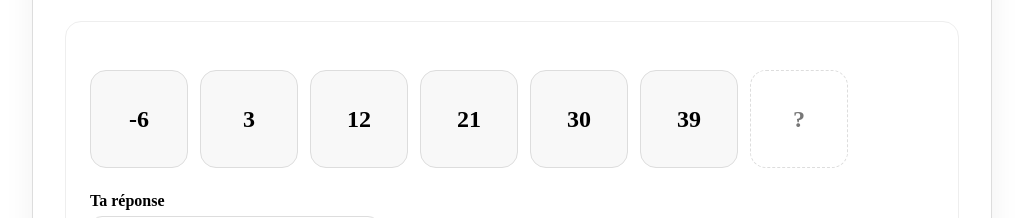
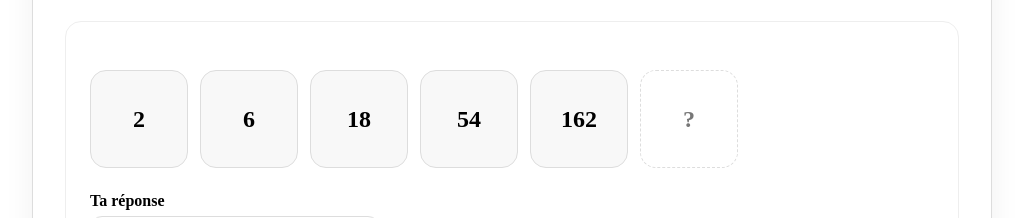
Before and after one commit to madmoune/epoque, an Angular app: page /sequences in a window 1280 px wide. Shown: the part 160-378 px from the top of the page, without its empty margins (128-1151 px from the left). Built offline with nearby package versions, Linux system fonts and the light colour scheme.

Commit message:
Fix deployment and sequence.

```diff
--- a/package.json
+++ b/package.json
@@ -7,8 +7,8 @@
     "build": "ng build",
     "watch": "ng build --watch --configuration development",
     "test": "ng test",
-    "github-build": "ng build --configuration production --base-href ./ --deploy-url ./",
-    "github-push": "ng build --configuration production --base-href ./ --deploy-url ./ && npx angular-cli-ghpages --dir=dist/epique/browser --no-silent"
+    "github-build": "ng build --configuration production --base-href /epoque/ --deploy-url /epoque/ && node -e \"require('fs').copyFileSync('dist/epique/browser/index.html','dist/epique/browser/404.html')\"",
+    "github-push": "npm run github-build && npx angular-cli-ghpages --dir=dist/epique/browser --no-silent"
   },
   "private": true,
   "packageManager": "npm@11.13.0",
--- a/src/app/puzzles/puzzlehunt/Navigation/navigation.page.html
+++ b/src/app/puzzles/puzzlehunt/Navigation/navigation.page.html
@@ -8,7 +8,7 @@
     <section class="puzzle-panel" aria-label="Énoncé du puzzle">
       <p class="clue">Les itinéraires devraient m'indiquer ce dont j'ai besoin pour la suite.</p>
 
-      <img class="navigation-image" src="navigation.png" alt="Illustration de navigation pour l'énigme" />
+      <img class="navigation-image" src="puzzles/navigation.png" alt="Illustration de navigation pour l'énigme" />
     </section>
   </section>
 </main>
--- a/src/app/puzzles/sequences/sequences.service.ts
+++ b/src/app/puzzles/sequences/sequences.service.ts
@@ -9,7 +9,6 @@ type MathTemplate = () => MathSequencePuzzle;
 export class SequencesService {
   createPuzzle(): MathSequencePuzzle {
     const templates: MathTemplate[] = [
-            () => this.createArithmeticSequence(),
       () => this.createGeometricSequence(),
       () => this.createIncreasingDifferenceSequence(),
       () => this.createDecreasingDifferenceSequence(),
@@ -19,6 +18,8 @@ export class SequencesService {
       () => this.createMultiplyThenSubtractSequence(),
       () => this.createInterleavedArithmeticSequence(),
       () => this.createInterleavedArithmeticAndGeometricSequence(),
+      () => this.createInterleavedArithmeticAndSquaresSequence(),
+      () => this.createArithmeticWithPeriodicBoostSequence(),
       () => this.createFibonacciLikeSequence(),
       () => this.createTribonacciLikeSequence(),
       () => this.createSquaresSequence(),
@@ -37,7 +38,6 @@ export class SequencesService {
       // New variety
       () => this.createPowersOfTwoPlusOffsetSequence(),
       () => this.createPowersOfThreeMinusOffsetSequence(),
-            () => this.createNFactorSequence(),
       () => this.createPreviousPlusPositionSquaredSequence(),
       () => this.createPreviousPlusPositionCubedSequence(),
       () => this.createAlternatingPrimeAndSquareDifferencesSequence(),
@@ -47,12 +47,16 @@ export class SequencesService {
       () => this.createDescendingHalvesSequence(),
       () => this.createMultiplyByIncreasingNumbersSequence(),
       () => this.createAddThenAddDoubleSequence(),
-            () => this.createNegativeArithmeticSequence(),
       () => this.createAbsoluteBounceSequence(),
       () => this.createProductOfPositionSequence(),
       () => this.createSquareMinusPositionSequence(),
       () => this.createCubeMinusSquareSequence(),
       () => this.createAlternatingSignGrowthSequence(),
+      () => this.createAlternatingGrowingAddSubtractSequence(),
+      () => this.createMultiplyThenAddIncreasingOffsetSequence(),
+      () => this.createInterleavedFibonacciAndSquaresSequence(),
+      () => this.createPreviousTwoDifferencePlusPositionSequence(),
+      () => this.createSecondDifferenceCycleSequence(),
     ];
 
     return this.getRandomItem(templates)();
@@ -63,16 +67,11 @@ export class SequencesService {
     const step = this.randomNonZeroInt(-12, 12);
     const length = this.randomInt(6, 8);
 
-        const sequence = Array.from(
-            { length },
-            (_, index) => start + step * index,
-        );
+    const sequence = Array.from({ length }, (_, index) => start + step * index);
 
     return this.createPuzzleFromSequence(
       sequence,
-            step > 0
-                ? `Add ${step} each time.`
-                : `Subtract ${Math.abs(step)} each time.`,
+      step > 0 ? `Add ${step} each time.` : `Subtract ${Math.abs(step)} each time.`,
     );
   }
 
@@ -81,15 +80,9 @@ export class SequencesService {
     const multiplier = this.getRandomItem([2, 3, 4]);
     const length = this.randomInt(5, 7);
 
-        const sequence = Array.from(
-            { length },
-            (_, index) => start * multiplier ** index,
-        );
+    const sequence = Array.from({ length }, (_, index) => start * multiplier ** index);
 
-        return this.createPuzzleFromSequence(
-            sequence,
-            `Multiply by ${multiplier} each time.`,
-        );
+    return this.createPuzzleFromSequence(sequence, `Multiply by ${multiplier} each time.`);
   }
 
   private createIncreasingDifferenceSequence(): MathSequencePuzzle {
@@ -147,11 +140,7 @@ export class SequencesService {
     while (sequence.length < length) {
       const previous = sequence[sequence.length - 1];
 
-            sequence.push(
-                sequence.length % 2 === 1
-                    ? previous + addAmount
-                    : previous - subtractAmount,
-            );
+      sequence.push(sequence.length % 2 === 1 ? previous + addAmount : previous - subtractAmount);
     }
 
     return this.createPuzzleFromSequence(
@@ -171,11 +160,7 @@ export class SequencesService {
     while (sequence.length < length) {
       const previous = sequence[sequence.length - 1];
 
-            sequence.push(
-                sequence.length % 2 === 1
-                    ? previous * multiplier
-                    : previous + addAmount,
-            );
+      sequence.push(sequence.length % 2 === 1 ? previous * multiplier : previous + addAmount);
     }
 
     return this.createPuzzleFromSequence(
@@ -211,9 +196,7 @@ export class SequencesService {
     const sequence = [start];
 
     while (sequence.length < length) {
-            sequence.push(
-                sequence[sequence.length - 1] * multiplier - subtractAmount,
-            );
+      sequence.push(sequence[sequence.length - 1] * multiplier - subtractAmount);
     }
 
     return this.createPuzzleFromSequence(
@@ -268,6 +251,54 @@ export class SequencesService {
     );
   }
 
+  private createInterleavedArithmeticAndSquaresSequence(): MathSequencePuzzle {
+    const arithmeticStart = this.randomInt(4, 24);
+    const arithmeticStep = this.randomNonZeroInt(3, 11);
+    const squareStart = this.randomInt(2, 5);
+    const squareOffset = this.randomInt(-4, 7);
+    const length = 8;
+
+    const sequence = Array.from({ length }, (_, index) => {
+      const innerIndex = Math.floor(index / 2);
+
+      if (index % 2 === 0) {
+        return arithmeticStart + arithmeticStep * innerIndex;
+      }
+
+      const squareBase = squareStart + innerIndex;
+
+      return squareBase ** 2 + squareOffset;
+    });
+
+    return this.createPuzzleFromSequence(
+      sequence,
+      `Alternating positions combine two rules: one arithmetic sequence adds ${arithmeticStep}, the other uses square numbers with ${squareOffset} added.`,
+    );
+  }
+
+  private createArithmeticWithPeriodicBoostSequence(): MathSequencePuzzle {
+    const start = this.randomInt(8, 45);
+    const baseStep = this.randomInt(2, 8);
+    const boost = this.randomInt(5, 14);
+    const cycleLength = this.getRandomItem([3, 4]);
+    const length = this.randomInt(8, 9);
+    const sequence = [start];
+    const differences: number[] = [];
+
+    while (sequence.length < length) {
+      const stepIndex = sequence.length - 1;
+      const step = stepIndex % cycleLength === cycleLength - 1 ? baseStep + boost : baseStep;
+
+      differences.push(step);
+      sequence.push(sequence[sequence.length - 1] + step);
+    }
+
+    return this.createPuzzleFromSequence(
+      sequence,
+      `Mostly add ${baseStep}, but every ${cycleLength}rd step gets an extra ${boost}. Differences: ${differences.slice(0, 6).join(', ')}...`,
+    );
+  }
+
   private createFibonacciLikeSequence(): MathSequencePuzzle {
     const first = this.randomInt(1, 8);
     const second = this.randomInt(2, 12);
@@ -276,9 +307,7 @@ export class SequencesService {
     const sequence = [first, second];
 
     while (sequence.length < length) {
-            sequence.push(
-                sequence[sequence.length - 1] + sequence[sequence.length - 2],
-            );
+      sequence.push(sequence[sequence.length - 1] + sequence[sequence.length - 2]);
     }
 
     return this.createPuzzleFromSequence(
@@ -411,10 +440,7 @@ export class SequencesService {
     const sequence = [start];
 
     while (sequence.length < length) {
-            sequence.push(
-                sequence[sequence.length - 1] +
-                steps[(sequence.length - 1) % steps.length],
-            );
+      sequence.push(sequence[sequence.length - 1] + steps[(sequence.length - 1) % steps.length]);
     }
 
     return this.createPuzzleFromSequence(
@@ -489,8 +515,7 @@ export class SequencesService {
     const sequence = [start];
 
     while (sequence.length < length) {
-            const multiplier =
-                sequence.length % 2 === 1 ? firstMultiplier : secondMultiplier;
+      const multiplier = sequence.length % 2 === 1 ? firstMultiplier : secondMultiplier;
 
       sequence.push(sequence[sequence.length - 1] * multiplier);
     }
@@ -542,16 +567,11 @@ export class SequencesService {
     const offset = this.randomInt(-5, 10);
     const length = this.randomInt(6, 8);
 
-        const sequence = Array.from(
-            { length },
-            (_, index) => 2 ** (index + 1) + offset,
-        );
+    const sequence = Array.from({ length }, (_, index) => 2 ** (index + 1) + offset);
 
     return this.createPuzzleFromSequence(
       sequence,
-            offset === 0
-                ? 'These are powers of 2.'
-                : `These are powers of 2, with ${offset} added.`,
+      offset === 0 ? 'These are powers of 2.' : `These are powers of 2, with ${offset} added.`,
     );
   }
 
@@ -559,10 +579,7 @@ export class SequencesService {
     const subtractAmount = this.randomInt(1, 8);
     const length = this.randomInt(5, 6);
 
-        const sequence = Array.from(
-            { length },
-            (_, index) => 3 ** (index + 1) - subtractAmount,
-        );
+    const sequence = Array.from({ length }, (_, index) => 3 ** (index + 1) - subtractAmount);
 
     return this.createPuzzleFromSequence(
       sequence,
@@ -634,8 +651,7 @@ export class SequencesService {
 
     while (sequence.length < length) {
       const stepIndex = Math.floor((sequence.length - 1) / 2);
-            const step =
-                sequence.length % 2 === 1 ? primes[stepIndex] : squares[stepIndex];
+      const step = sequence.length % 2 === 1 ? primes[stepIndex] : squares[stepIndex];
 
       differences.push(step);
       sequence.push(sequence[sequence.length - 1] + step);
@@ -679,11 +695,7 @@ export class SequencesService {
     const sequence = [first, second];
 
     while (sequence.length < length) {
-            sequence.push(
-                sequence[sequence.length - 1] +
-                sequence[sequence.length - 2] +
-                addAmount,
-            );
+      sequence.push(sequence[sequence.length - 1] + sequence[sequence.length - 2] + addAmount);
     }
 
     return this.createPuzzleFromSequence(
@@ -700,10 +712,7 @@ export class SequencesService {
     const sequence = [first, second];
 
     while (sequence.length < length) {
-            sequence.push(
-                Math.abs(sequence[sequence.length - 2] - sequence[sequence.length - 1]) *
-                2,
-            );
+      sequence.push(Math.abs(sequence[sequence.length - 2] - sequence[sequence.length - 1]) * 2);
     }
 
     return this.createPuzzleFromSequence(
@@ -771,10 +780,7 @@ export class SequencesService {
     const step = this.randomInt(5, 18);
     const length = this.randomInt(6, 8);
 
-        const sequence = Array.from(
-            { length },
-            (_, index) => start + step * index,
-        );
+    const sequence = Array.from({ length }, (_, index) => start + step * index);
 
     return this.createPuzzleFromSequence(
       sequence,
@@ -793,9 +799,7 @@ export class SequencesService {
       const previous = sequence[sequence.length - 1];
 
       sequence.push(
-                sequence.length % 2 === 1
-                    ? Math.abs(previous - subtractAmount)
-                    : previous + addAmount,
+        sequence.length % 2 === 1 ? Math.abs(previous - subtractAmount) : previous + addAmount,
       );
     }
 
@@ -868,10 +872,131 @@ export class SequencesService {
     );
   }
 
-    private createPuzzleFromSequence(
-        sequence: number[],
-        hint: string,
-    ): MathSequencePuzzle {
+  private createAlternatingGrowingAddSubtractSequence(): MathSequencePuzzle {
+    const start = this.randomInt(20, 70);
+    const addStart = this.randomInt(4, 9);
+    const subtractStart = this.randomInt(2, 7);
+    const growth = this.randomInt(2, 5);
+    const length = this.randomInt(7, 9);
+    const sequence = [start];
+    const operations: string[] = [];
+
+    while (sequence.length < length) {
+      const operationIndex = sequence.length - 1;
+      const previous = sequence[sequence.length - 1];
+
+      if (operationIndex % 2 === 0) {
+        const amount = addStart + growth * Math.floor(operationIndex / 2);
+        operations.push(`+${amount}`);
+        sequence.push(previous + amount);
+      } else {
+        const amount = subtractStart + growth * Math.floor(operationIndex / 2);
+        operations.push(`-${amount}`);
+        sequence.push(previous - amount);
+      }
+    }
+
+    return this.createPuzzleFromSequence(
+      sequence,
+      `The operations alternate and grow: ${operations.slice(0, 6).join(', ')}...`,
+    );
+  }
+
+  private createMultiplyThenAddIncreasingOffsetSequence(): MathSequencePuzzle {
+    const start = this.randomInt(2, 9);
+    const multiplier = this.getRandomItem([2, 3]);
+    const firstOffset = this.randomInt(1, 5);
+    const offsetGrowth = this.randomInt(2, 5);
+    const length = this.randomInt(5, 7);
+    const sequence = [start];
+    const offsets: number[] = [];
+
+    while (sequence.length < length) {
+      const offset = firstOffset + offsetGrowth * (sequence.length - 1);
+      offsets.push(offset);
+      sequence.push(sequence[sequence.length - 1] * multiplier + offset);
+    }
+
+    return this.createPuzzleFromSequence(
+      sequence,
+      `Each step multiplies by ${multiplier}, then adds a growing offset: ${offsets.slice(0, 5).join(', ')}...`,
+    );
+  }
+
+  private createInterleavedFibonacciAndSquaresSequence(): MathSequencePuzzle {
+    const firstStart = this.randomInt(1, 5);
+    const secondStart = this.randomInt(2, 8);
+    const squareOffset = this.randomInt(-3, 6);
+    const length = 8;
+    const fibonacciValues = [firstStart, secondStart];
+
+    while (fibonacciValues.length < Math.ceil(length / 2)) {
+      fibonacciValues.push(
+        fibonacciValues[fibonacciValues.length - 1] + fibonacciValues[fibonacciValues.length - 2],
+      );
+    }
+
+    const sequence = Array.from({ length }, (_, index) => {
+      const innerIndex = Math.floor(index / 2);
+
+      if (index % 2 === 0) {
+        return fibonacciValues[innerIndex];
+      }
+
+      return (innerIndex + 2) ** 2 + squareOffset;
+    });
+
+    return this.createPuzzleFromSequence(
+      sequence,
+      `Alternating positions follow two rules: Fibonacci-like values, then square numbers with ${squareOffset} added.`,
+    );
+  }
+
+  private createPreviousTwoDifferencePlusPositionSequence(): MathSequencePuzzle {
+    const first = this.randomInt(25, 60);
+    const second = this.randomInt(5, 24);
+    const length = 7;
+    const sequence = [first, second];
+
+    while (sequence.length < length) {
+      const position = sequence.length + 1;
+      sequence.push(
+        Math.abs(sequence[sequence.length - 2] - sequence[sequence.length - 1]) + position,
+      );
+    }
+
+    return this.createPuzzleFromSequence(
+      sequence,
+      'Each number is the difference between the two previous numbers, plus its position.',
+    );
+  }
+
+  private createSecondDifferenceCycleSequence(): MathSequencePuzzle {
+    const start = this.randomInt(5, 30);
+    const firstDifference = this.randomInt(3, 10);
+    const secondDifferenceCycle = this.getRandomDistinctItems([2, 3, 4, 5, 6], 3);
+    const length = this.randomInt(7, 9);
+    const sequence = [start];
+    const differences = [firstDifference];
+
+    while (differences.length < length - 1) {
+      const secondDifference =
+        secondDifferenceCycle[(differences.length - 1) % secondDifferenceCycle.length];
+
+      differences.push(differences[differences.length - 1] + secondDifference);
+    }
+
+    while (sequence.length < length) {
+      sequence.push(sequence[sequence.length - 1] + differences[sequence.length - 1]);
+    }
+
+    return this.createPuzzleFromSequence(
+      sequence,
+      `Look at the differences, then their differences. The second differences cycle: ${secondDifferenceCycle.join(', ')}.`,
+    );
+  }
+
+  private createPuzzleFromSequence(sequence: number[], hint: string): MathSequencePuzzle {
     const missingIndex = sequence.length - 1;
 
     return {
```
Also changed, not shown: 2 other files (tests, documents, lock files or other folders). Lines whose indentation alone changed are shown as unchanged.
